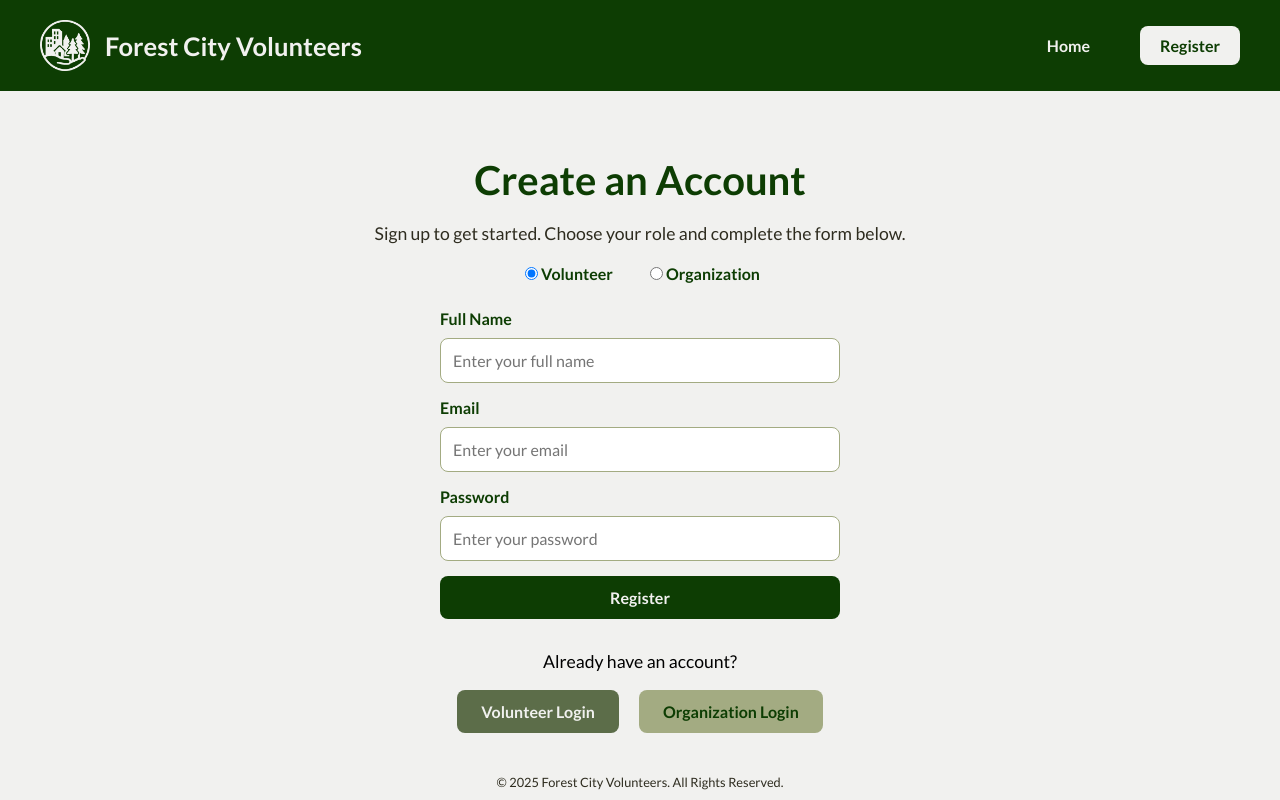
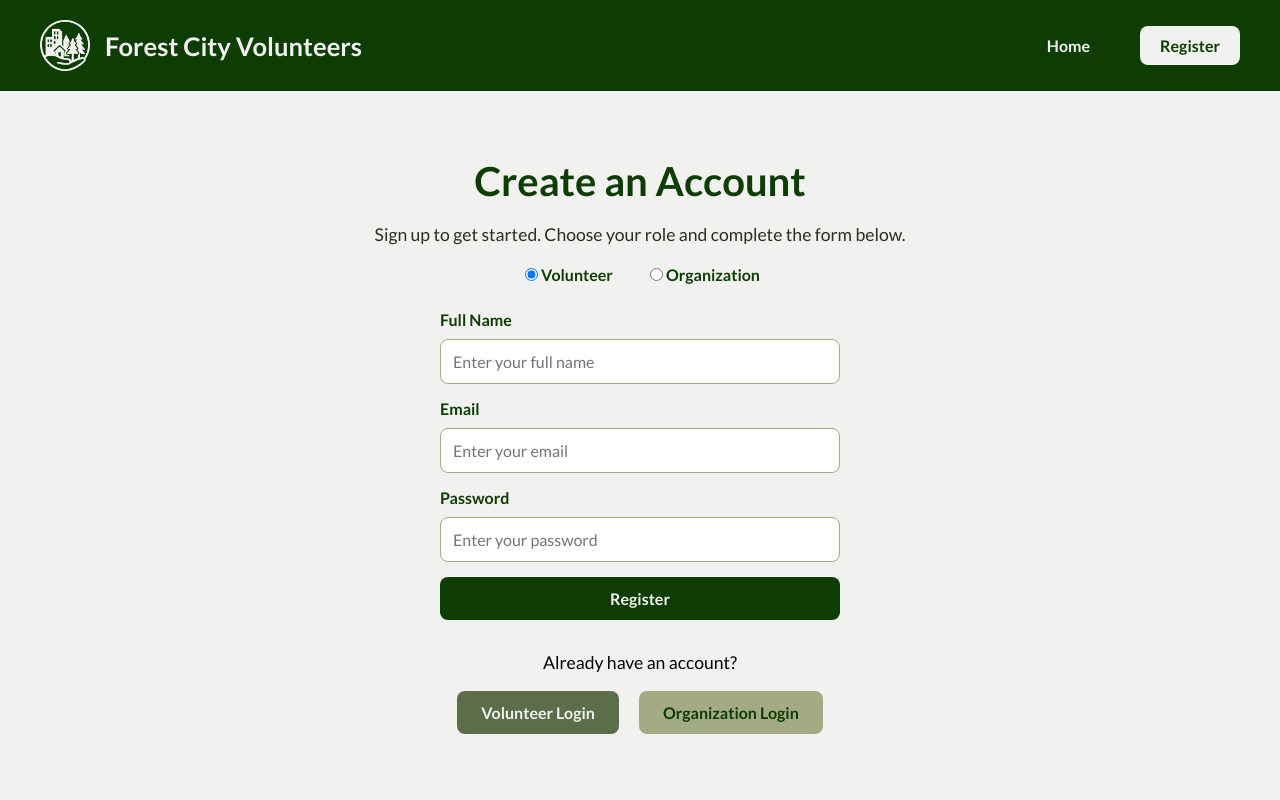
Before and after one commit to haydstew/ForestCityVolunteers, a React (Create React App) app: page /register in a window 1280 px wide. Built offline with nearby package versions, Linux system fonts and the light colour scheme.

Commit message:
Removed footer from application

```diff
--- a/src/components/Footer/Footer.js
+++ /dev/null
@@ -1,14 +0,0 @@
-import "./Footer.scss";
-
-const Footer = () => {
-  return (
-    <footer className="footer">
-      <span>
-        © {new Date().getFullYear()} Forest City Volunteers. All Rights
-        Reserved.
-      </span>
-    </footer>
-  );
-};
-
-export default Footer;
--- a/src/components/Footer/Footer.scss
+++ /dev/null
@@ -1,14 +0,0 @@
-$green-100: #f1f1ef;
-$green-200: #a3ab82;
-$green-300: #5c6d49;
-$green-400: #0d3d03;
-$green-500: #2e2c1f;
-
-.footer {
-  display: flex;
-  justify-content: center;
-  font-size: 0.8rem;
-  font-weight: 500;
-  color: $green-500;
-  padding: 10px;
-}
--- a/src/pages/Home/Home.js
+++ b/src/pages/Home/Home.js
@@ -1,7 +1,6 @@
 import { useNavigate } from "react-router-dom";
 import "./Home.scss";
 import Header from "../../components/Header/Header.js";
-import Footer from "../../components/Footer/Footer.js";
 
 const Home = () => {
   const navigate = useNavigate();
@@ -38,7 +37,6 @@ const Home = () => {
           </button>
         </div>
       </main>
-      <Footer />
     </div>
   );
 };
--- a/src/pages/Home/Home.scss
+++ b/src/pages/Home/Home.scss
@@ -17,7 +17,7 @@ $green-500: #2e2c1f;
   h2 {
     font-size: 2.5rem;
     color: $green-400;
-    margin-bottom: 1rem;
+    margin: 0 0 1rem;
   }
 
   .tagline {
--- a/src/pages/OrganizationApplications/OrganizationApplications.js
+++ b/src/pages/OrganizationApplications/OrganizationApplications.js
@@ -15,7 +15,6 @@ import jsPDF from "jspdf";
 import autoTable from "jspdf-autotable";
 import "./OrganizationApplications.scss";
 import OrganizationHeader from "../../components/OrganizationHeader/OrganizationHeader.js";
-import Footer from "../../components/Footer/Footer.js";
 
 const OrganizationApplications = () => {
   const navigate = useNavigate();
@@ -297,7 +296,6 @@ const OrganizationApplications = () => {
           </button>
         </div>
       </div>
-      <Footer />
     </>
   );
 };
--- a/src/pages/OrganizationLogin/OrganizationLogin.js
+++ b/src/pages/OrganizationLogin/OrganizationLogin.js
@@ -5,7 +5,6 @@ import { signInWithEmailAndPassword } from "firebase/auth";
 import { doc, getDoc } from "firebase/firestore";
 import "./OrganizationLogin.scss";
 import Header from "../../components/Header/Header.js";
-import Footer from "../../components/Footer/Footer.js";
 
 const OrganizationLogin = () => {
   const [email, setEmail] = useState("");
@@ -89,7 +88,6 @@ const OrganizationLogin = () => {
           Register Here
         </button>
       </main>
-      <Footer />
     </div>
   );
 };
--- a/src/pages/OrganizationLogin/OrganizationLogin.scss
+++ b/src/pages/OrganizationLogin/OrganizationLogin.scss
@@ -17,7 +17,7 @@ $green-500: #2e2c1f;
   h2 {
     font-size: 2.5rem;
     color: $green-400;
-    margin-bottom: 1rem;
+    margin: 0 0 1rem;
   }
 
   .intro-text {
--- a/src/pages/Register/Register.js
+++ b/src/pages/Register/Register.js
@@ -5,7 +5,6 @@ import { createUserWithEmailAndPassword } from "firebase/auth";
 import { doc, setDoc } from "firebase/firestore";
 import "./Register.scss";
 import Header from "../../components/Header/Header.js";
-import Footer from "../../components/Footer/Footer.js";
 
 const Register = () => {
   const [userType, setUserType] = useState("volunteer");
@@ -169,7 +168,6 @@ const Register = () => {
           </button>
         </div>
       </main>
-      <Footer />
     </div>
   );
 };
--- a/src/pages/Register/Register.scss
+++ b/src/pages/Register/Register.scss
@@ -11,7 +11,7 @@ $green-500: #2e2c1f;
   h2 {
     font-size: 2.5rem;
     color: $green-400;
-    margin-bottom: 1rem;
+    margin: 0 0 1rem;
   }
 
   .intro-text {
--- a/src/pages/VolunteerLogin/VolunteerLogin.js
+++ b/src/pages/VolunteerLogin/VolunteerLogin.js
@@ -5,7 +5,6 @@ import { signInWithEmailAndPassword } from "firebase/auth";
 import { doc, getDoc } from "firebase/firestore";
 import "./VolunteerLogin.scss";
 import Header from "../../components/Header/Header.js";
-import Footer from "../../components/Footer/Footer.js";
 
 const VolunteerLogin = () => {
   const [email, setEmail] = useState("");
@@ -87,7 +86,6 @@ const VolunteerLogin = () => {
           Register Here
         </button>
       </main>
-      <Footer />
     </div>
   );
 };
--- a/src/pages/VolunteerLogin/VolunteerLogin.scss
+++ b/src/pages/VolunteerLogin/VolunteerLogin.scss
@@ -17,7 +17,7 @@ $green-500: #2e2c1f;
   h2 {
     font-size: 2.5rem;
     color: $green-400;
-    margin-bottom: 1rem;
+    margin: 0 0 1rem;
   }
 
   .intro-text {
```
